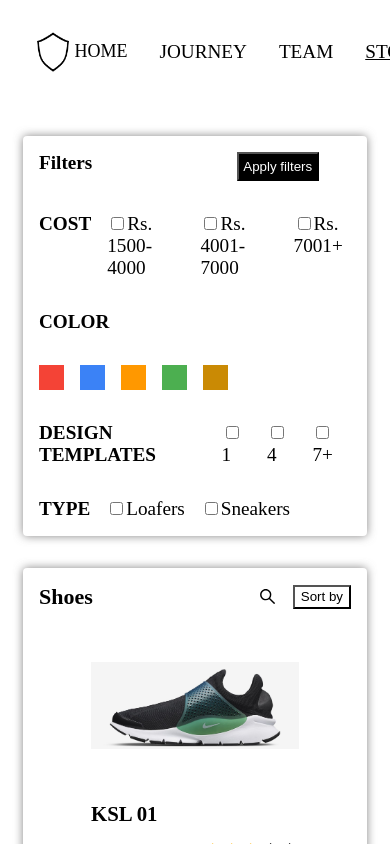
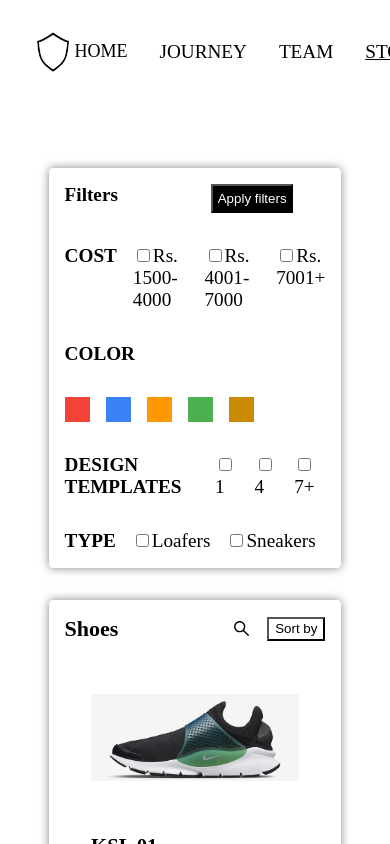
Before and after one commit to samyakshah3008/ringover-assignment, a React (Create React App) app: page / in a window 390 px wide. Shown: the top 844 px of the page. Built offline with nearby package versions, Linux system fonts and the light colour scheme.

Commit message:
minor update

```diff
--- a/src/components/filterbar/filterbar.css
+++ b/src/components/filterbar/filterbar.css
@@ -3,6 +3,8 @@
     gap: 0.5rem;
     justify-content: space-evenly;
     flex-wrap: wrap;
+    padding: 2rem;
+
 }
 
 .filters-container {
@@ -80,7 +82,13 @@
     background-color: var(--yellow-color);
 }
 
-@media (max-width: 900px) {
+@media screen and (max-width: 1080px) {
+    body {
+        font-size: 63.25%;
+    }
+}
+
+@media (max-width: 1440px) {
 
     .store-container {
         gap: 2rem;
--- a/src/components/product-section/product-section.css
+++ b/src/components/product-section/product-section.css
@@ -65,7 +65,7 @@
 
 }
 
-@media (max-width: 900px) {
+@media (max-width: 1440px) {
 
     .products-container {
         width: 80%;
--- a/src/components/usercart-container/usercart-container.css
+++ b/src/components/usercart-container/usercart-container.css
@@ -110,7 +110,7 @@
     margin-top: -1rem;
 }
 
-@media (max-width: 1200px) {
+@media (max-width: 1440px) {
 
 
     .usercart-container {
--- a/src/pages/singleproduct-page/singleproduct-page.css
+++ b/src/pages/singleproduct-page/singleproduct-page.css
@@ -249,7 +249,7 @@
     font-size: 1.5rem;
 }
 
-@media screen and (max-width: 900px) {
+@media screen and (max-width: 1440px) {
     .designSpace {
         flex-direction: column;
     }
```
